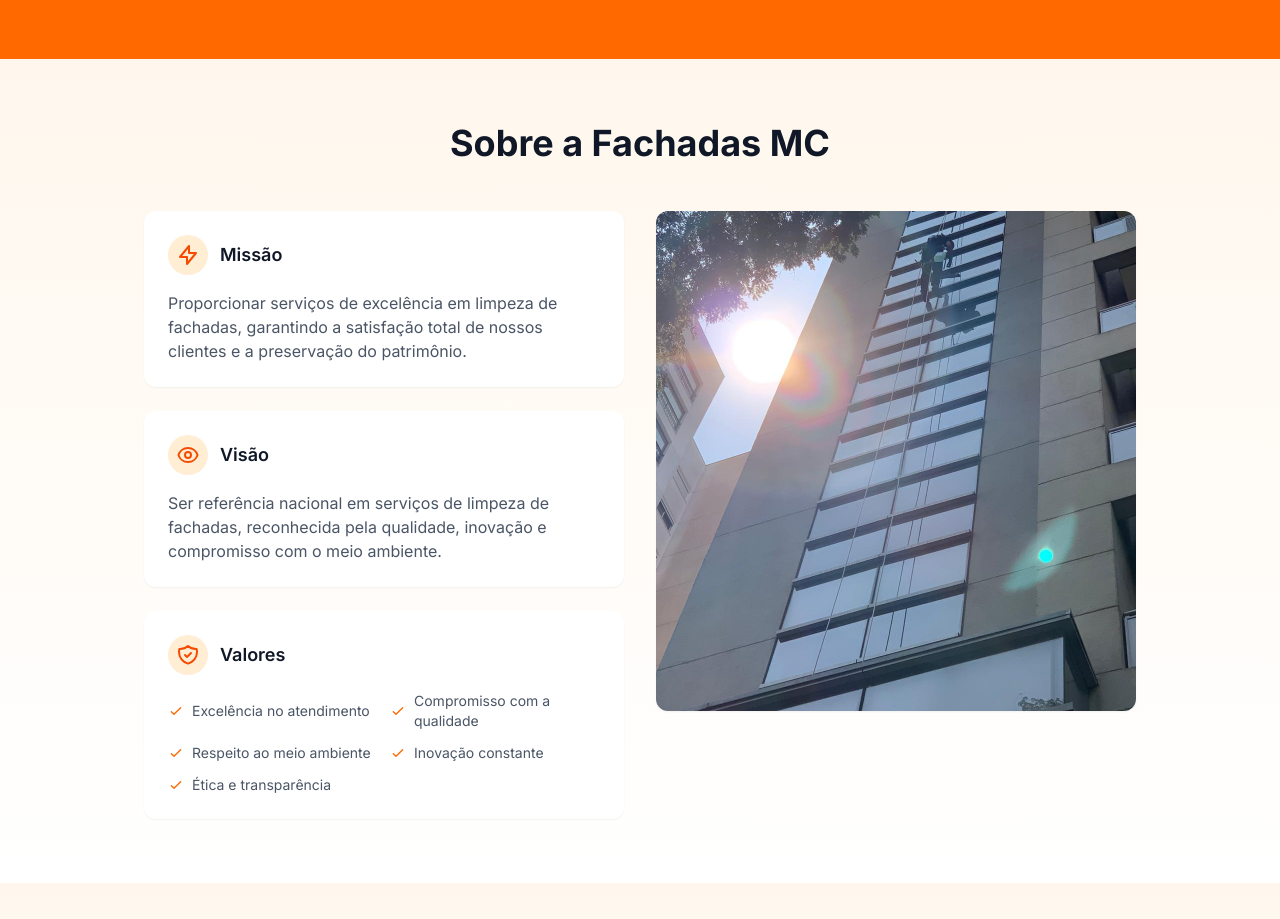
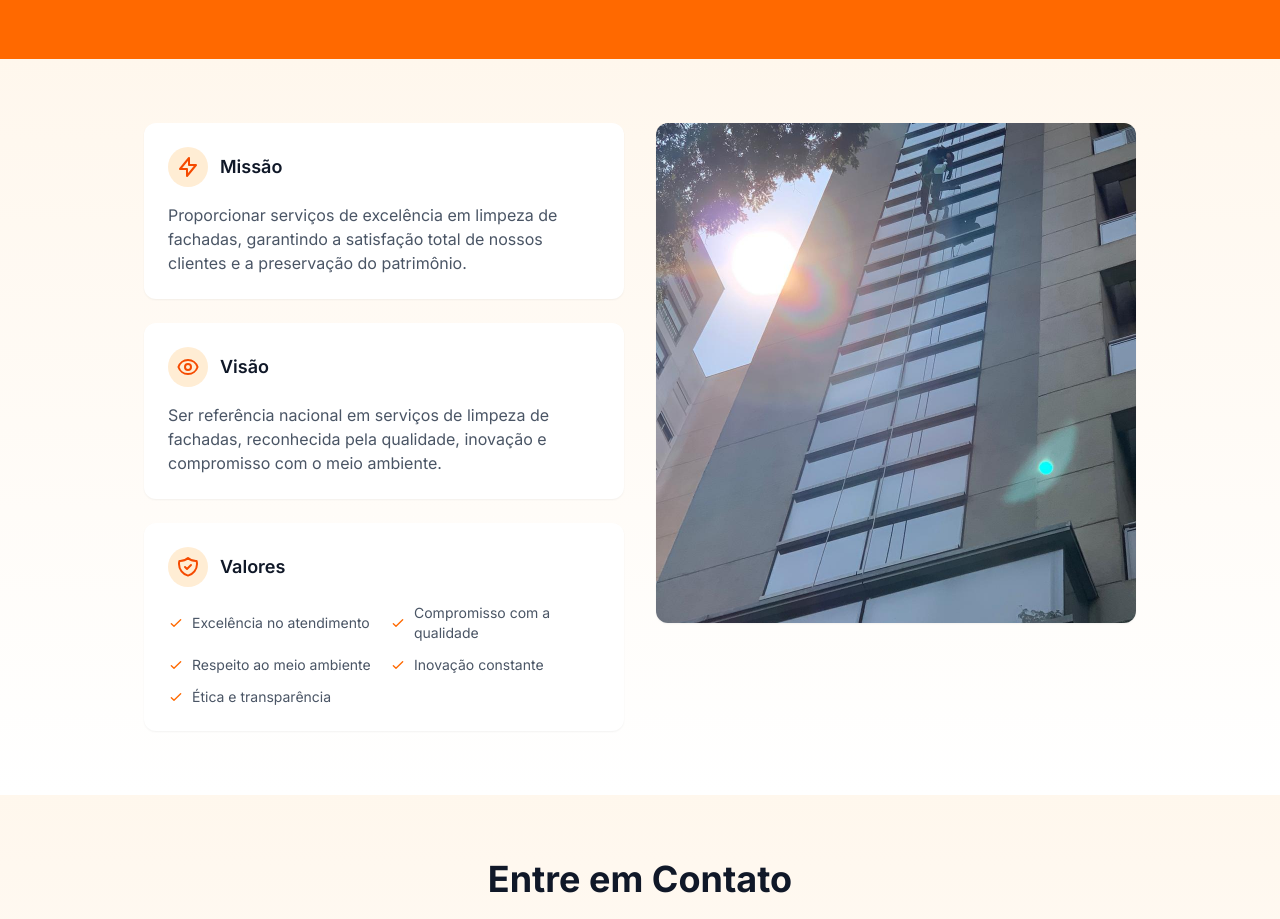
Before and after one commit to danielandrade-dev/fachada-mc-lp, a Next.js app: page / in a window 1280 px wide. Shown: the part 5240-6159 px from the top of the page. Built offline with nearby package versions, Linux system fonts and the light colour scheme.

Commit message:
Remove a propriedade 'title' do componente About, simplificando sua estrutura e mantendo apenas as informações de missão, visão e valores.

```diff
--- a/app/components/About.tsx
+++ b/app/components/About.tsx
@@ -3,8 +3,6 @@
 import Image from 'next/image';
 
 interface AboutProps {
-  title: string;
-
   mission: string;
   vision: string;
   values: string[];
@@ -12,8 +10,6 @@ interface AboutProps {
 }
 
 export default function About({
-  title,
-
   mission,
   vision,
   values,
@@ -22,12 +18,6 @@ export default function About({
   return (
     <section id="sobre" className="py-16 bg-gradient-to-b from-orange-50 to-white">
       <div className="container mx-auto px-4 max-w-5xl">
-        <div className="text-center max-w-2xl mx-auto mb-12">
-          <h2 className="text-3xl md:text-4xl font-bold text-gray-900 mb-4">
-            {title}
-          </h2>
-        </div>
-
         <div className="grid grid-cols-1 lg:grid-cols-2 gap-8 items-start">
           <div className="space-y-6">
             <div className="bg-white rounded-xl p-6 shadow-sm hover:shadow-md transition-all duration-300">
--- a/app/page.tsx
+++ b/app/page.tsx
@@ -47,7 +47,6 @@ export default function Home() {
 
 
       <About
-        title={about.title}
         mission={about.mission}
         vision={about.vision}
         values={about.values}
```
